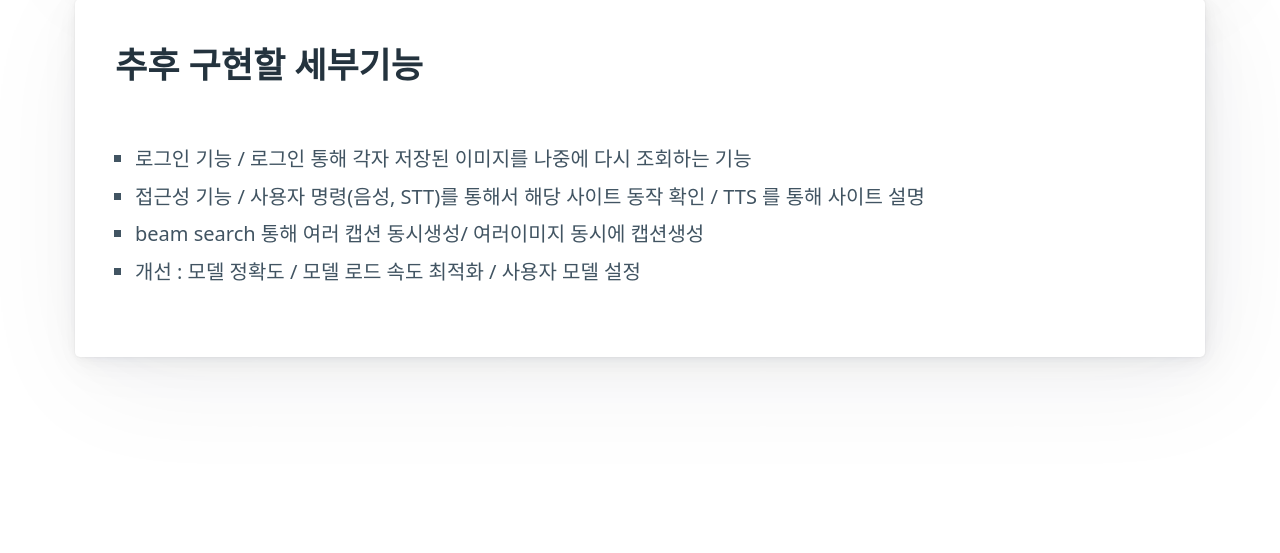
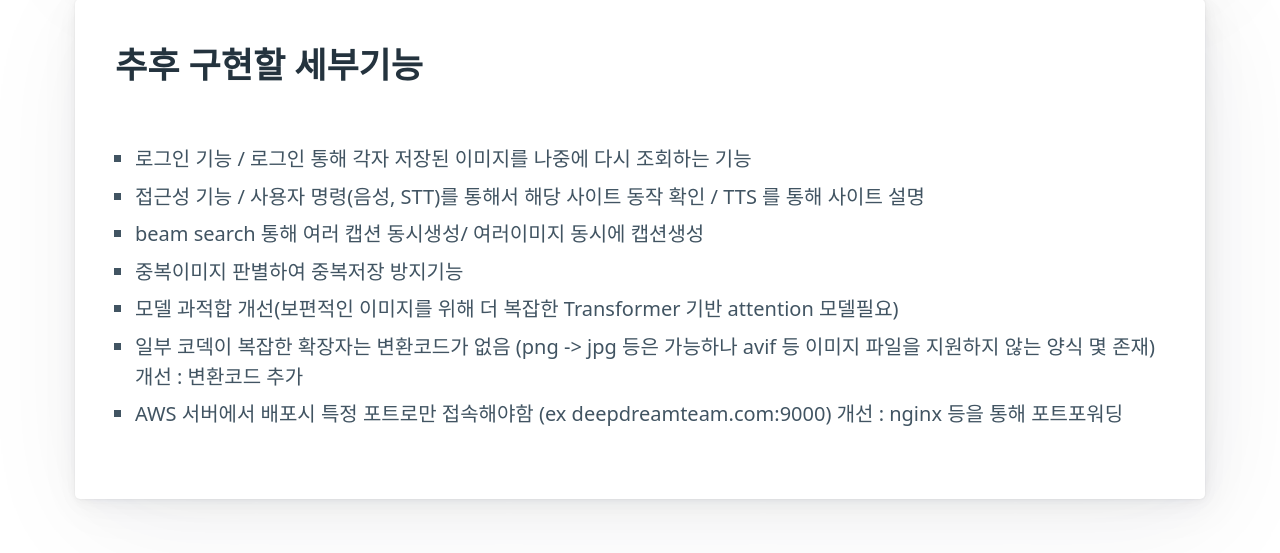
Before and after one commit to devseungil/-Image_captioning_deepdreamteam, a Python web app: template flask/templates/project.html in a window 1280 px wide. Shown: the part 231-784 px from the top of the page. Run offline with Jinja, Linux system fonts and the light colour scheme; the template is opened without the code that fills it, so the values that code supplies are empty.

Commit message:
update README.md

```diff
--- a/flask/templates/project.html
+++ b/flask/templates/project.html
@@ -28,7 +28,11 @@
 					 <li>beam search 통해 여러 캡션 동시생성/ 여러이미지 동시에 캡션생성</li>
 
 
-					<li>개선 : 모델 정확도 / 모델 로드 속도 최적화 / 사용자 모델 설정</li>
+					<li>중복이미지 판별하여 중복저장 방지기능</li>
+					<li>모델 과적합 개선(보편적인 이미지를 위해 더 복잡한 Transformer 기반 attention 모델필요)</li>
+					<li>일부 코덱이 복잡한 확장자는 변환코드가 없음 (png -> jpg 등은 가능하나 avif 등 이미지 파일을 지원하지 않는 양식 몇 존재) 개선 : 변환코드 추가</li>
+					<li>AWS 서버에서 배포시 특정 포트로만 접속해야함 (ex deepdreamteam.com:9000) 개선 : nginx 등을 통해 포트포워딩</li>
+
 			</ul>
 
 		</article>
```
Also changed, not shown: README.md.
